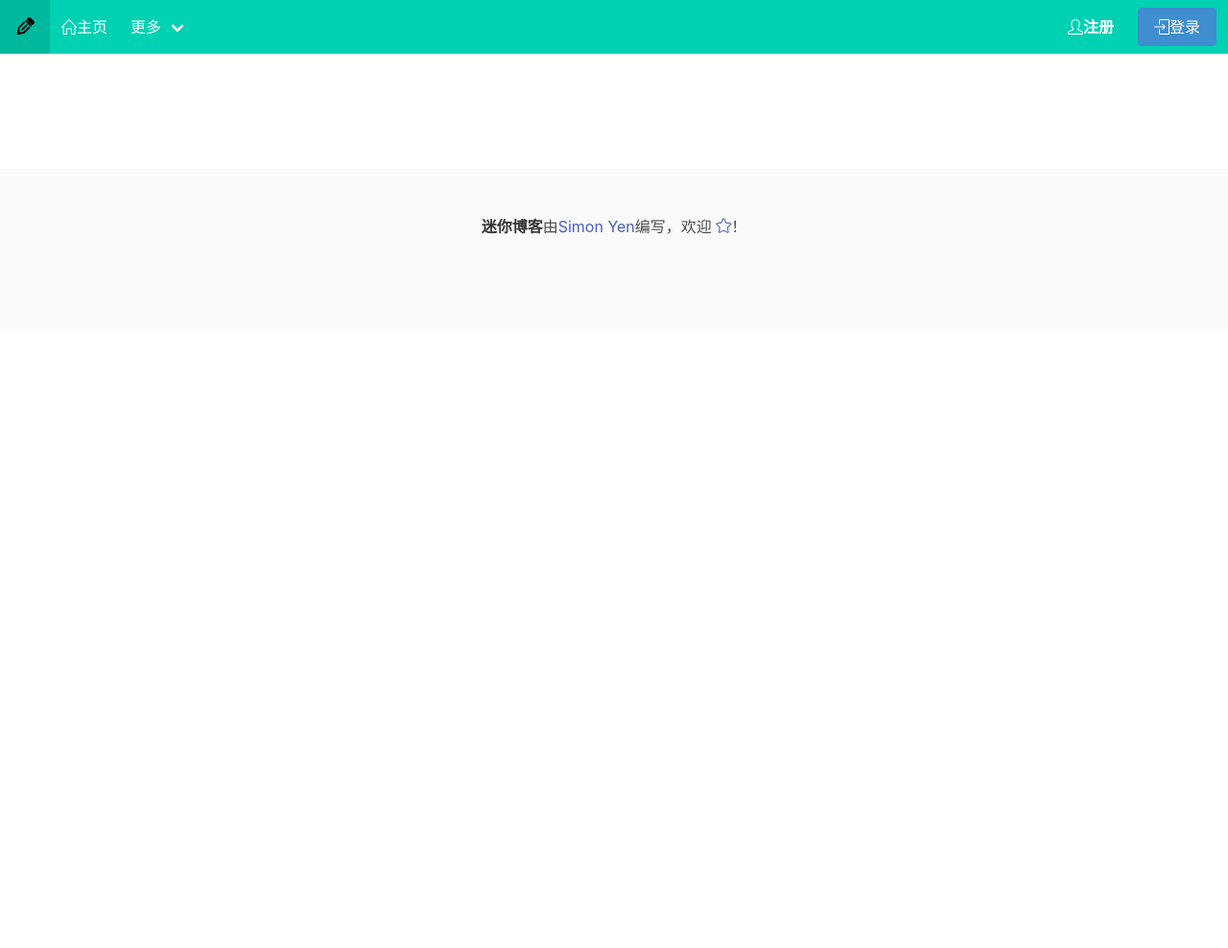
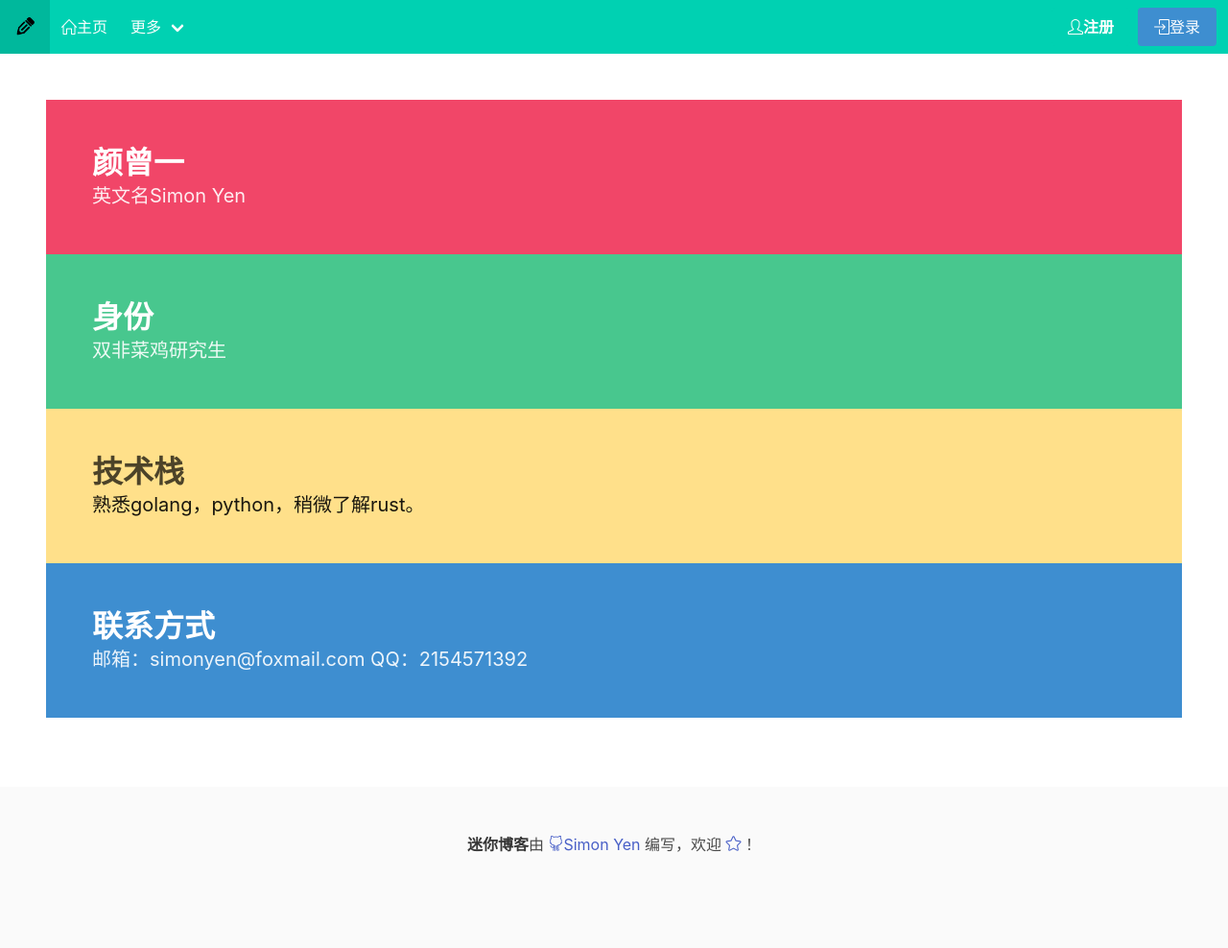
Before and after one commit to SimonYen/Mini-Blog, a Flask app: page /about in a window 1280 px wide. Shown: the whole page at 96% size. Before the commit the page ends 244 px from the top, so only its background shows below. Run offline with Flask 2, Linux system fonts and the light colour scheme; some libraries are stand-ins or nearby versions.

Commit message:
增加我的帖子模块

```diff
--- a/website/templates/about.html
+++ b/website/templates/about.html
@@ -3,5 +3,44 @@
 浮世草
 {% endblock %}
 {% block content %}
-
+<section class="hero is-danger">
+	<div class="hero-body">
+		<p class="title">
+			颜曾一
+		</p>
+		<p class="subtitle">
+			英文名Simon Yen
+		</p>
+	</div>
+</section>
+<section class="hero is-success">
+	<div class="hero-body">
+		<p class="title">
+			身份
+		</p>
+		<p class="subtitle">
+			双非菜鸡研究生
+		</p>
+	</div>
+</section>
+<section class="hero is-warning">
+	<div class="hero-body">
+		<p class="title">
+			技术栈
+		</p>
+		<p class="subtitle">
+			熟悉golang，python，稍微了解rust。
+		</p>
+	</div>
+</section>
+<section class="hero is-info">
+	<div class="hero-body">
+		<p class="title">
+			联系方式
+		</p>
+		<p class="subtitle">
+			邮箱：simonyen@foxmail.com QQ：2154571392
+		</p>
+	</div>
+</section>
 {% endblock %}
--- a/website/templates/base.html
+++ b/website/templates/base.html
@@ -38,6 +38,9 @@
 				<a class="navbar-item" href="{{ url_for('views.create_post' ) }}">
 					<span class="icon-plus"></span>新建帖子
 				</a>
+				<a class="navbar-item" href="{{ url_for('views.my_posts' ) }}">
+					<span class="icon-mustache"></span>我的帖子
+				</a>
 				{% endif %}
 
 				<div class="navbar-item has-dropdown is-hoverable">
@@ -47,14 +50,14 @@
 
 					<div class="navbar-dropdown">
 						<a class="navbar-item" href="">
-							文件共享
+							<span class="icon-cloud-download"></span>迷你网盘
 						</a>
 						<a class="navbar-item">
-							联系作者
+							<span class="icon-present"></span>彩蛋
 						</a>
 						<hr class="navbar-divider">
 						<a class="navbar-item" href="{{ url_for('views.about' ) }}">
-							关于作者
+							<span class="icon-ghost"></span>关于作者
 						</a>
 					</div>
 				</div>
@@ -95,8 +98,13 @@
 	<footer class="footer">
 		<div class="content has-text-centered">
 			<p>
-				<strong>迷你博客</strong>由<a href="https://github.com/SimonYen">Simon Yen</a>编写，欢迎
-				<a href="https://github.com/SimonYen/Mini-Blog"><span class="icon-star"></span></a>！
+				<strong>迷你博客</strong>由
+				<a href="https://github.com/SimonYen">
+					<span class="icon-social-github"></span>Simon Yen
+				</a>编写，欢迎
+				<a href="https://github.com/SimonYen/Mini-Blog">
+					<span class="icon-star"></span>
+				</a>！
 			</p>
 		</div>
 	</footer>
--- a/website/views.py
+++ b/website/views.py
@@ -10,6 +10,13 @@ views = Blueprint("views", __name__)
 def home():
     posts = Post.query.all()
     return render_template('home.html', user=current_user, posts=posts)
+
+@views.route('/my_posts')
+@login_required
+def my_posts():
+    posts=Post.query.filter_by(author=current_user.id).all()
+    return render_template('home.html', user=current_user, posts=posts)
+
 
 
 @views.route('/create_post', methods=['POST', 'GET'])
```
Also changed, not shown: 1 other file.
